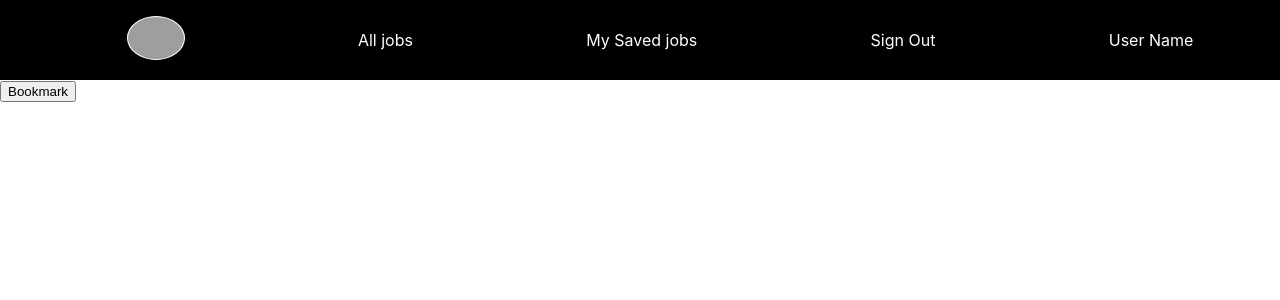
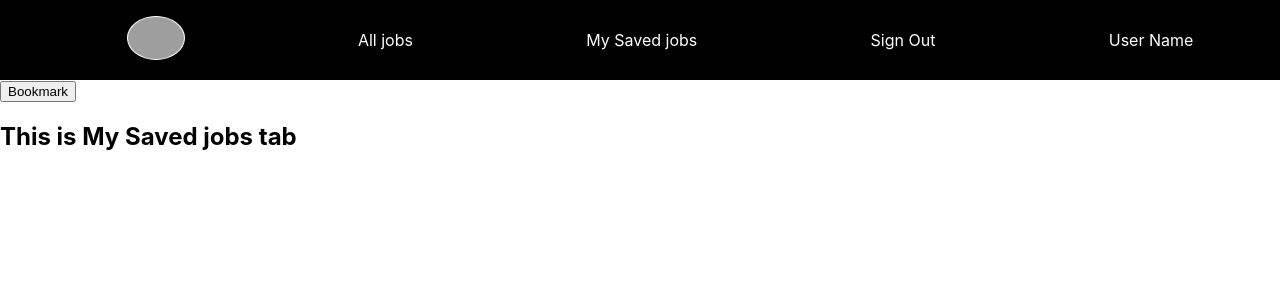
Before and after one commit to daler-bobojanov/MOD2-Final-Project, a React (Create React App) app in the folder jobs-for-software-developers/: page /mysavedjobs in a window 1280 px wide. Shown: the top 300 px of the page. Built offline with nearby package versions, Linux system fonts and the light colour scheme; grey boxes are pictures that could not be loaded.

Commit message:
modified code

```diff
--- a/jobs-for-software-developers/src/components/MySavedJobs.jsx
+++ b/jobs-for-software-developers/src/components/MySavedJobs.jsx
@@ -21,7 +21,7 @@ class MySavedJobs extends React.Component {
             <React.Fragment>
                 <button type="button" onClick={this.getJobID}>Bookmark</button>
                 {console.log(this.idArray)}
-                {/* <h2>This is My Saved jobs tab</h2> */}
+                <h2>This is My Saved jobs tab</h2>
             </React.Fragment>
         );
     }
```
